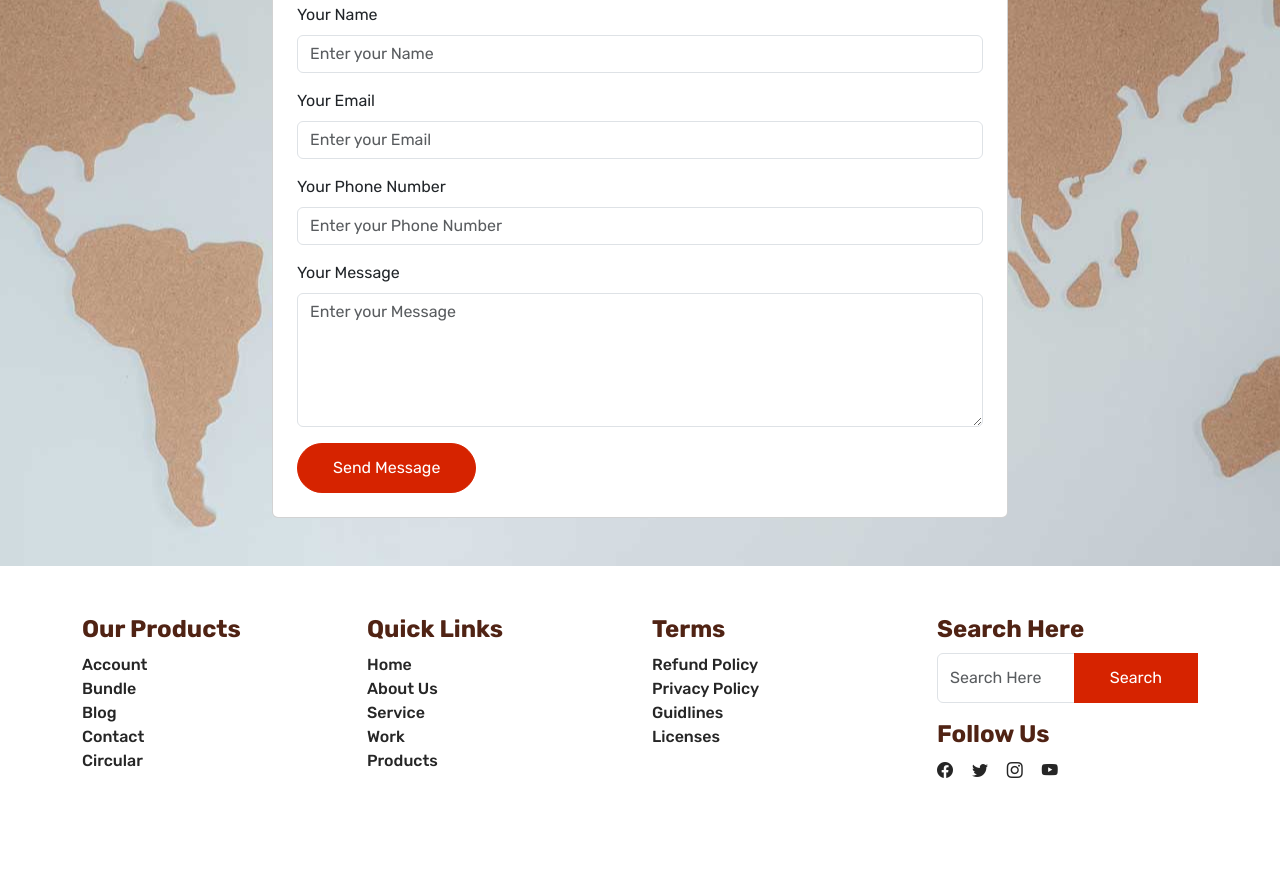
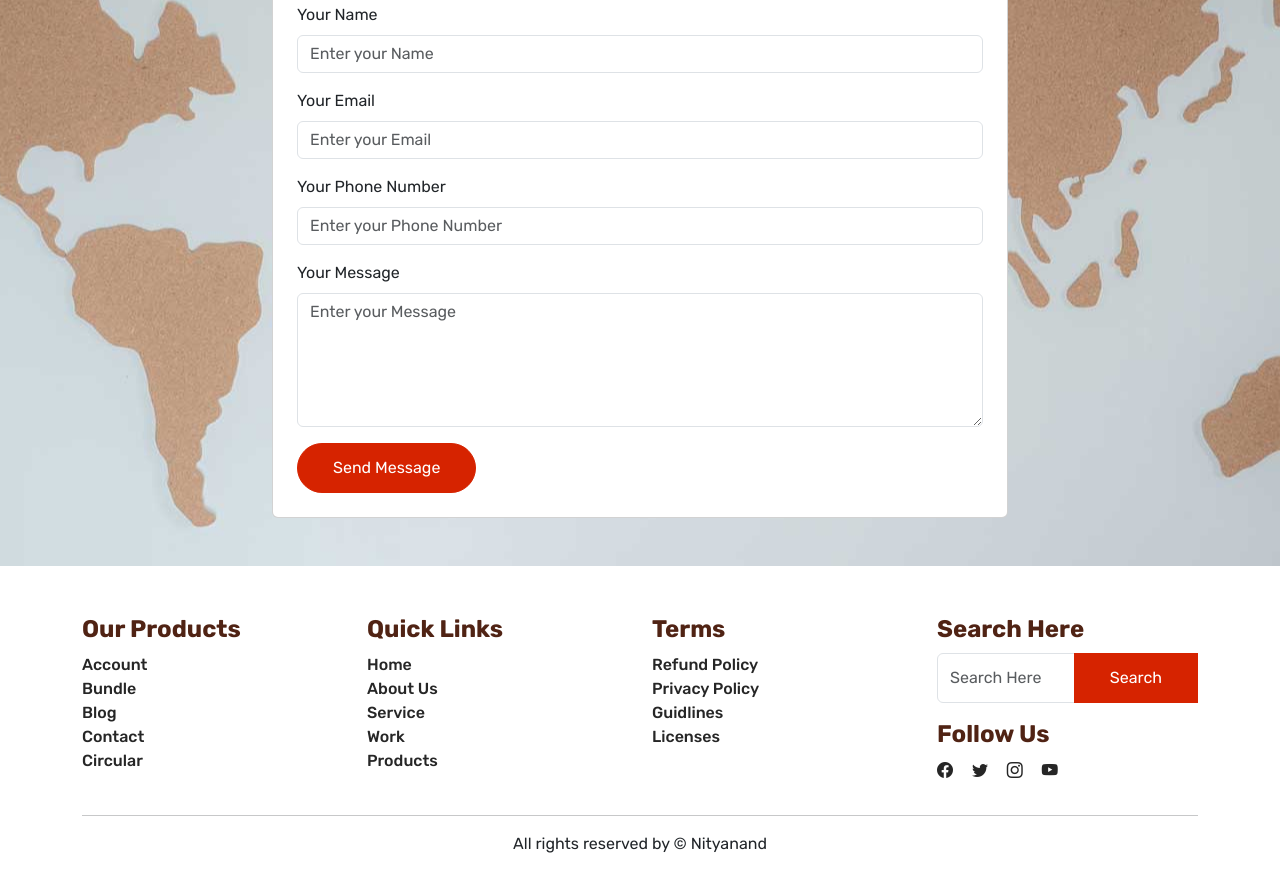
Before and after one commit to Nityanandkumar/Bootstrap-Restaurant, a website: page index.html in a window 1280 px wide. Shown: the part 2526-3406 px from the top of the page. Before the commit the page ends 3333 px from the top, so only its background shows below. Drawn offline with nearby package versions, Linux system fonts and the light colour scheme.

Commit message:
added copyrights section

```diff
--- a/index.html
+++ b/index.html
@@ -227,6 +227,13 @@
                     </ul>
                 </div>
             </div>
+            <!--Copyright Area-->
+            <div class="row">
+                <div class="col-md-12 text-center">
+                    <hr>
+                    <p>All rights reserved by &copy; Nityanand</p>
+                </div>
+            </div>
         </div>
      </section>
 
```
